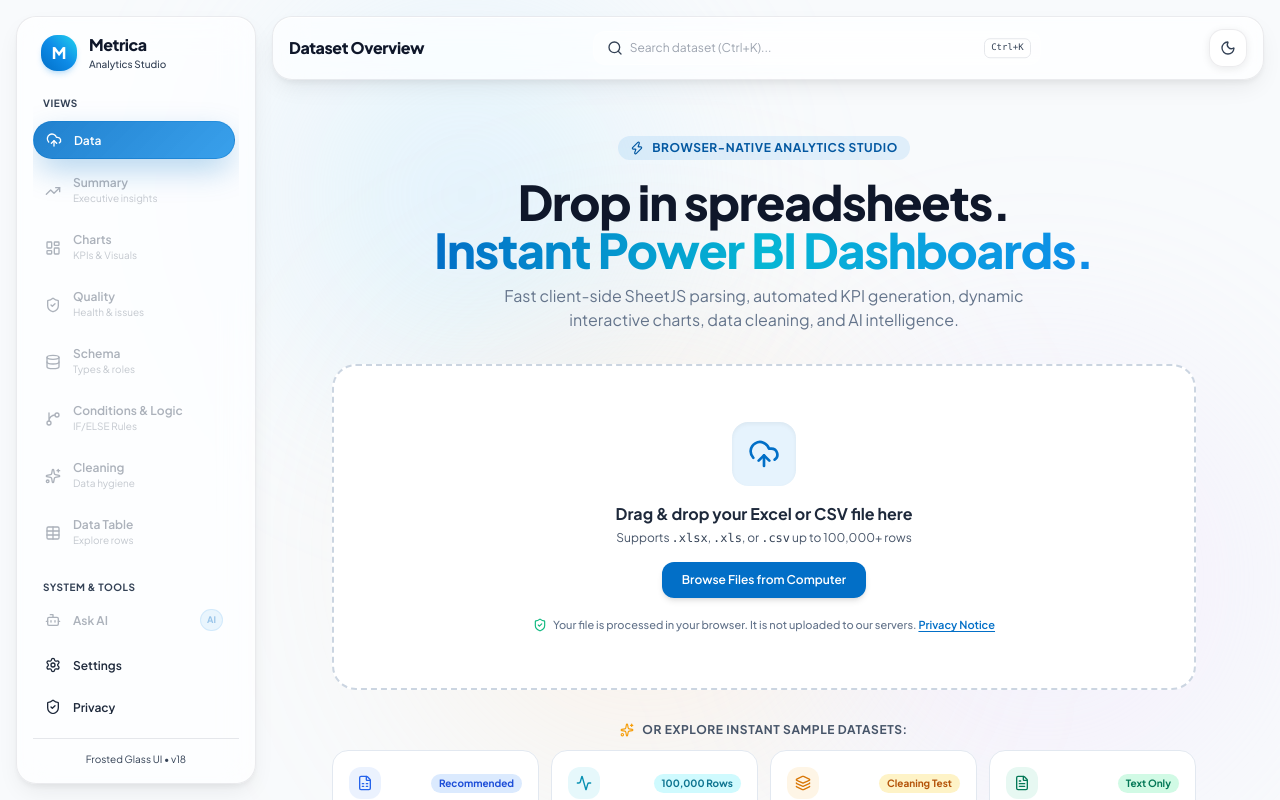
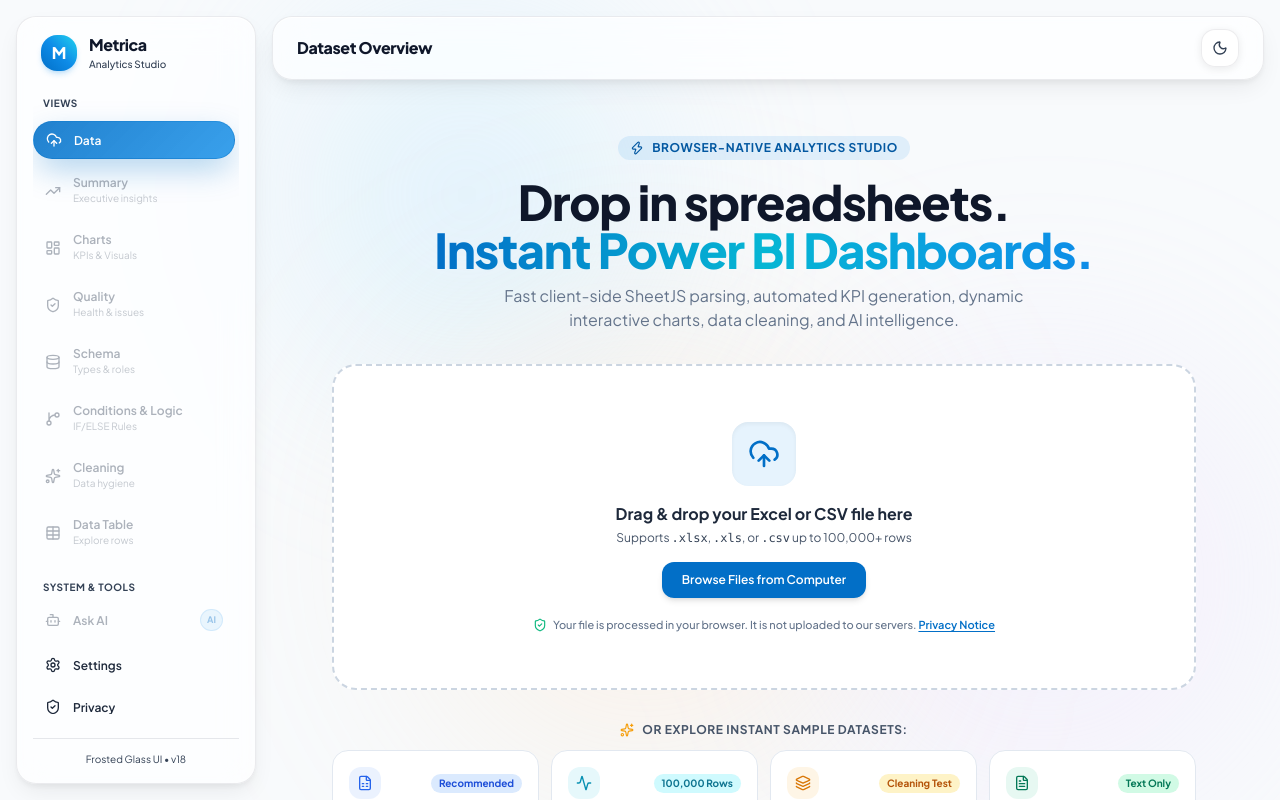
Before and after one commit to vipinaswal714-cloud/Code_me11-11, a React (Vite) app: page / in a window 1280 px wide. Shown: the top 800 px of the page. Built offline with nearby package versions, Linux system fonts and the light colour scheme.

Commit message:
refactor(header): remove top-header search bar and shortcut hint while balancing header spacing

```diff
--- a/src/components/TopBar.jsx
+++ b/src/components/TopBar.jsx
@@ -1,6 +1,5 @@
-import React, { useState, useRef, useEffect } from 'react';
+import React, { useState } from 'react';
 import {
-  Search,
   Moon,
   Sun,
   Download,
@@ -33,20 +32,6 @@ export default function TopBar({
   triggerRef
 }) {
   const [showExportMenu, setShowExportMenu] = useState(false);
-  const searchInputRef = useRef(null);
-
-  // Ctrl+K / Cmd+K global shortcut handler
-  useEffect(() => {
-    const handleKeyDown = (e) => {
-      if ((e.ctrlKey || e.metaKey) && e.key.toLowerCase() === 'k') {
-        e.preventDefault(); // Prevent browser search or URL bar override
-        searchInputRef.current?.focus();
-        searchInputRef.current?.select();
-      }
-    };
-    window.addEventListener('keydown', handleKeyDown);
-    return () => window.removeEventListener('keydown', handleKeyDown);
-  }, []);
 
   // Map active tab to human-readable breadcrumb label
   const TAB_LABELS = {
@@ -63,7 +48,7 @@ export default function TopBar({
   const currentLabel = TAB_LABELS[activeTab] || 'Analytics Studio';
 
   return (
-    <header className="sticky top-4 z-20 mx-4 sm:ml-24 lg:ml-68 mb-6 glass-panel px-4 py-3 flex items-center justify-between gap-4">
+    <header className="sticky top-4 z-20 mx-4 sm:ml-24 lg:ml-68 mb-6 glass-panel px-4 sm:px-6 py-3 flex items-center justify-between gap-4">
       {/* Left: Mobile Toggle & Breadcrumb */}
       <div className="flex items-center gap-3">
         {/* Mobile Hamburger Drawer Trigger */}
@@ -92,38 +77,8 @@ export default function TopBar({
         </div>
       </div>
 
-      {/* Center: Global Search Input (Connected to filters.search) */}
-      <div className="flex-1 max-w-md mx-2 hidden sm:block">
-        <div className="relative">
-          <Search className="w-4 h-4 text-glass-muted absolute left-3.5 top-1/2 -translate-y-1/2 pointer-events-none" />
-          <input
-            ref={searchInputRef}
-            type="text"
-            value={searchQuery}
-            onChange={(e) => onSearchChange(e.target.value)}
-            placeholder="Search dataset (Ctrl+K)..."
-            aria-label="Search dataset"
-            className="w-full pl-9 pr-14 py-2 rounded-xl text-xs bg-white/40 dark:bg-white/5 border border-white/40 dark:border-white/10 text-glass-primary placeholder-glass-muted focus:outline-none focus:ring-2 focus:ring-metrica-500/40 transition-all"
-          />
-          {!searchQuery && (
-            <kbd className="hidden lg:inline-flex items-center gap-0.5 px-1.5 py-0.5 text-[9px] font-mono text-glass-muted bg-white/60 dark:bg-white/10 border border-glass-border rounded-md absolute right-2.5 top-1/2 -translate-y-1/2 pointer-events-none">
-              Ctrl+K
-            </kbd>
-          )}
-          {searchQuery && (
-            <button
-              type="button"
-              onClick={() => onSearchChange('')}
-              className="absolute right-2.5 top-1/2 -translate-y-1/2 text-[10px] text-glass-muted hover:text-glass-primary px-1.5 py-0.5 rounded"
-            >
-              Clear
-            </button>
-          )}
-        </div>
-      </div>
-
       {/* Right Actions: File Badge, Export Menu, Theme Toggle */}
-      <div className="flex items-center gap-2">
+      <div className="flex items-center gap-2 sm:gap-2.5">
         {/* Loaded File Badge with Reset option */}
         {fileName && (
           <div className="hidden xl:flex items-center gap-1.5 px-3 py-1.5 rounded-xl bg-white/40 dark:bg-white/5 border border-white/40 dark:border-white/10 text-xs">
```
Also changed, not shown: tests/glassFoundation_browser.mjs (+6 -16 lines).
